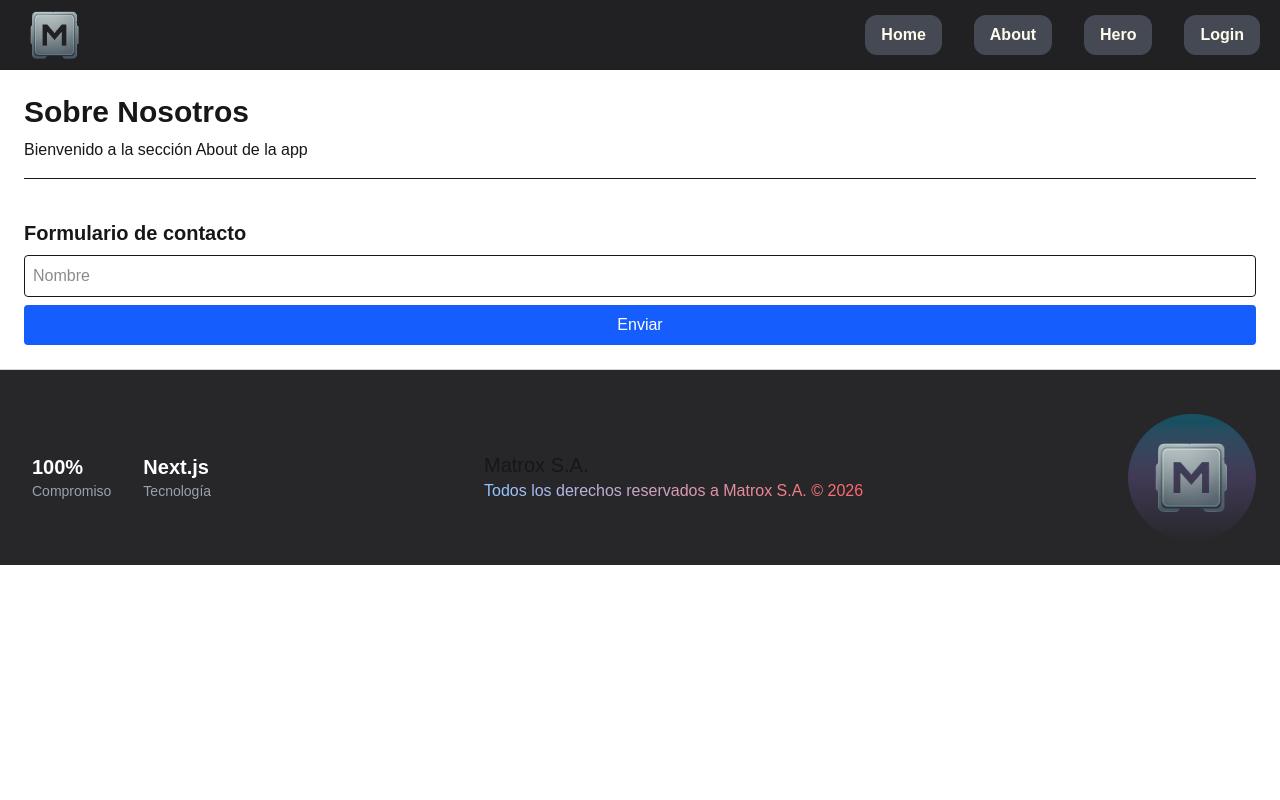
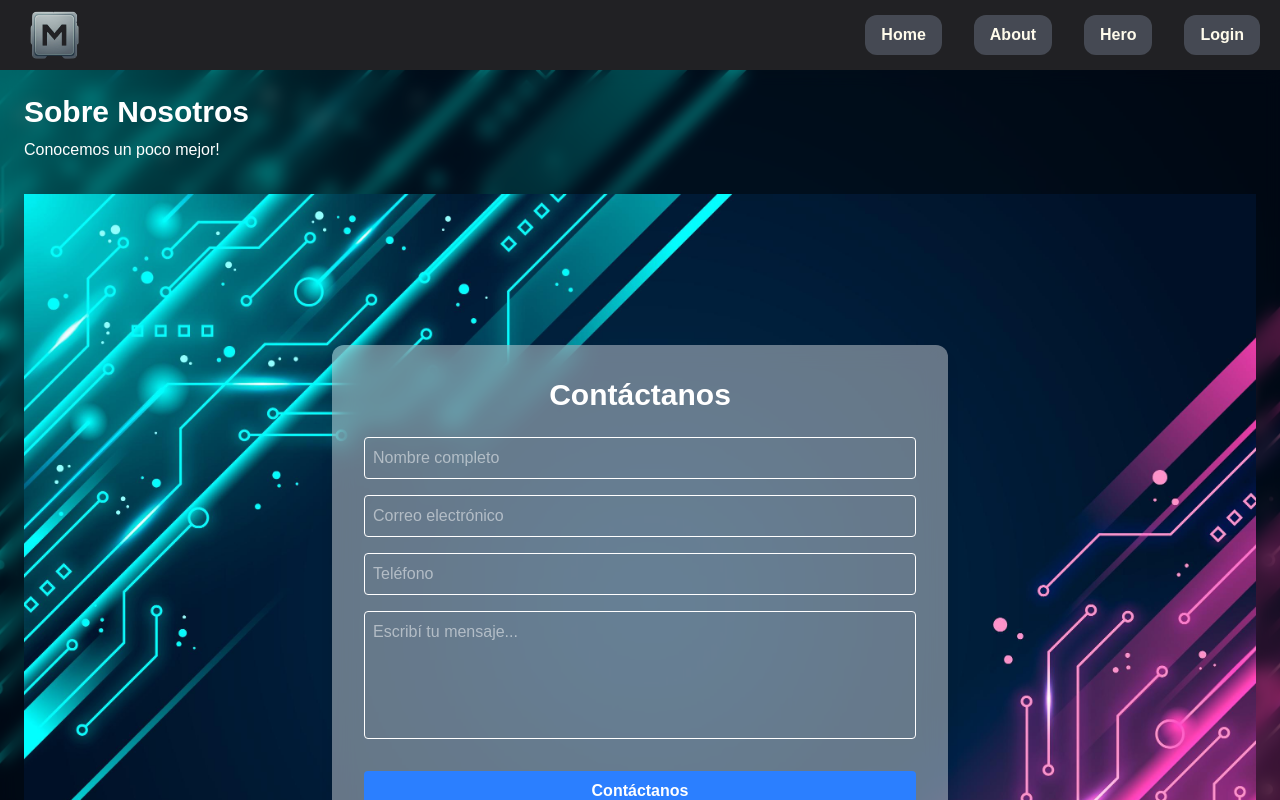
Before and after one commit to FedeAr25/Tp-grupal-next, a Next.js app in the folder matrox-app/: page /about/contact in a window 1280 px wide. Shown: the top 800 px of the page. Built offline with nearby package versions, Linux system fonts and the light colour scheme.

Commit message:
Agregué cambios en la página About

```diff
--- a/matrox-app/src/app/about/contact/page.jsx
+++ b/matrox-app/src/app/about/contact/page.jsx
@@ -3,32 +3,82 @@
 import { useState } from "react";
 
 export default function ContactPage() {
-  const [nombre, setNombre] = useState("");
+  const [form, setForm] = useState({
+    nombre: "",
+    email: "",
+    telefono: "",
+    mensaje: "",
+  });
+
+  const handleChange = (e) => {
+    setForm({
+      ...form,
+      [e.target.name]: e.target.value,
+    });
+  };
 
   const handleSubmit = (e) => {
     e.preventDefault();
-    alert("Enviado: " + nombre);
+    alert("Formulario enviado:\n" + JSON.stringify(form, null, 2));
   };
 
   return (
-    <div className="mt-6">
-      <h2 className="text-xl font-semibold mb-2">
-        Formulario de contacto
+    <div className="w-full min-h-screen bg-[url('/6074593.jpg')] bg-cover flex items-center justify-center">
+
+      <div className="w-1/2 bg-white/40 backdrop-blur-md rounded-xl p-8 shadow-lg">
+
+        <h2 className="text-3xl font-bold text-white text-center mb-6">
+          Contáctanos
         </h2>
 
-      <form onSubmit={handleSubmit} className="flex flex-col gap-2">
+        <form onSubmit={handleSubmit} className="flex flex-col gap-4">
+
           <input
             type="text"
-          placeholder="Nombre"
-          value={nombre}
-          onChange={(e) => setNombre(e.target.value)}
-          className="border p-2 rounded"
+            name="nombre"
+            placeholder="Nombre completo"
+            value={form.nombre}
+            onChange={handleChange}
+            className="p-2 rounded border"
+            required
           />
 
-        <button className="bg-blue-600 text-white p-2 rounded">
-          Enviar
+          <input
+            type="email"
+            name="email"
+            placeholder="Correo electrónico"
+            value={form.email}
+            onChange={handleChange}
+            className="p-2 rounded border"
+            required
+          />
+
+          <input
+            type="text"
+            name="telefono"
+            placeholder="Teléfono"
+            value={form.telefono}
+            onChange={handleChange}
+            className="p-2 rounded border"
+          />
+
+          <textarea
+            name="mensaje"
+            placeholder="Escribí tu mensaje..."
+            value={form.mensaje}
+            onChange={handleChange}
+            className="p-2 rounded border h-32 resize-none"
+            required
+          />
+
+          <button
+            type="submit"
+            className="bg-blue-500 hover:bg-blue-700 text-white font-bold py-2 rounded mt-4"
+          >
+            Contáctanos
           </button>
         </form>
       </div>
+    </div>
   );
 }
--- a/matrox-app/src/app/about/layout.jsx
+++ b/matrox-app/src/app/about/layout.jsx
@@ -1,15 +1,19 @@
-
 export default function AboutLayout({ children }) {
   return (
-    <div className="p-6">
-      <h1 className="text-3xl font-bold mb-2">Sobre Nosotros</h1>
-      <p className="mb-4">
-        Bienvenido a la sección About de la app
-      </p>
+    <div className="w-full min-h-screen bg-[url('/6074593.jpg')] bg-cover bg-center text-white">
 
-      <div className="border-t pt-4">
-        {children}
+      <div className="p-6 bg-black/50 backdrop-blur-sm">
+        <h1 className="text-3xl font-bold mb-2">Sobre Nosotros</h1>
+
+        <p className="mb-4">
+          Conocemos un poco mejor!
+        </p>
+
+        <div className="pt-4">
+          {children}
+        </div>
       </div>
+
     </div>
   );
 }
--- a/matrox-app/src/app/about/page.jsx
+++ b/matrox-app/src/app/about/page.jsx
@@ -2,26 +2,34 @@ import Link from "next/link";
 
 export default function AboutPage() {
   return (
-    <div>
-      <p className="mb-4">
+    <div className="w-full min-h-screen bg-[url('/6074593.jpg')] bg-cover flex items-center justify-center">
+
+      <div className="w-1/2 bg-white/40 backdrop-blur-md rounded-xl p-10 shadow-lg text-center">
+
+        <h1 className="text-4xl font-bold text-white mb-6">
+          Sobre Nosotros
+        </h1>
+
+        <p className="mb-4 text-white text-lg">
           Somos <strong>Matrox</strong>, una pequeña empresa dedicada a la venta
           de dispositivos electrónicos de muy buena calidad. Nuestra plataforma
           está pensada para ofrecer una experiencia simple y confiable en la
-        compra de artículos electrónicos, acercando tecnología a todos nuestros
-        clientes.
+          compra de artículos electrónicos.
         </p>
 
-      <p className="mb-4">
+        <p className="mb-6 text-white text-lg">
           En Matrox trabajamos con compromiso y responsabilidad, seleccionando
           productos que cumplan con altos estándares, para garantizar la mejor
           experiencia posible.
         </p>
 
         <Link href="/about/contact">
-        <button className="mt-4 bg-black text-white px-4 py-2 rounded hover:bg-gray-800 transition">
+          <button className="mt-4 bg-black text-white px-6 py-3 rounded-lg hover:bg-gray-800 transition">
             Contactanos!!
           </button>
         </Link>
+
+      </div>
     </div>
   );
 }
```
Lines whose indentation alone changed are shown as unchanged.
